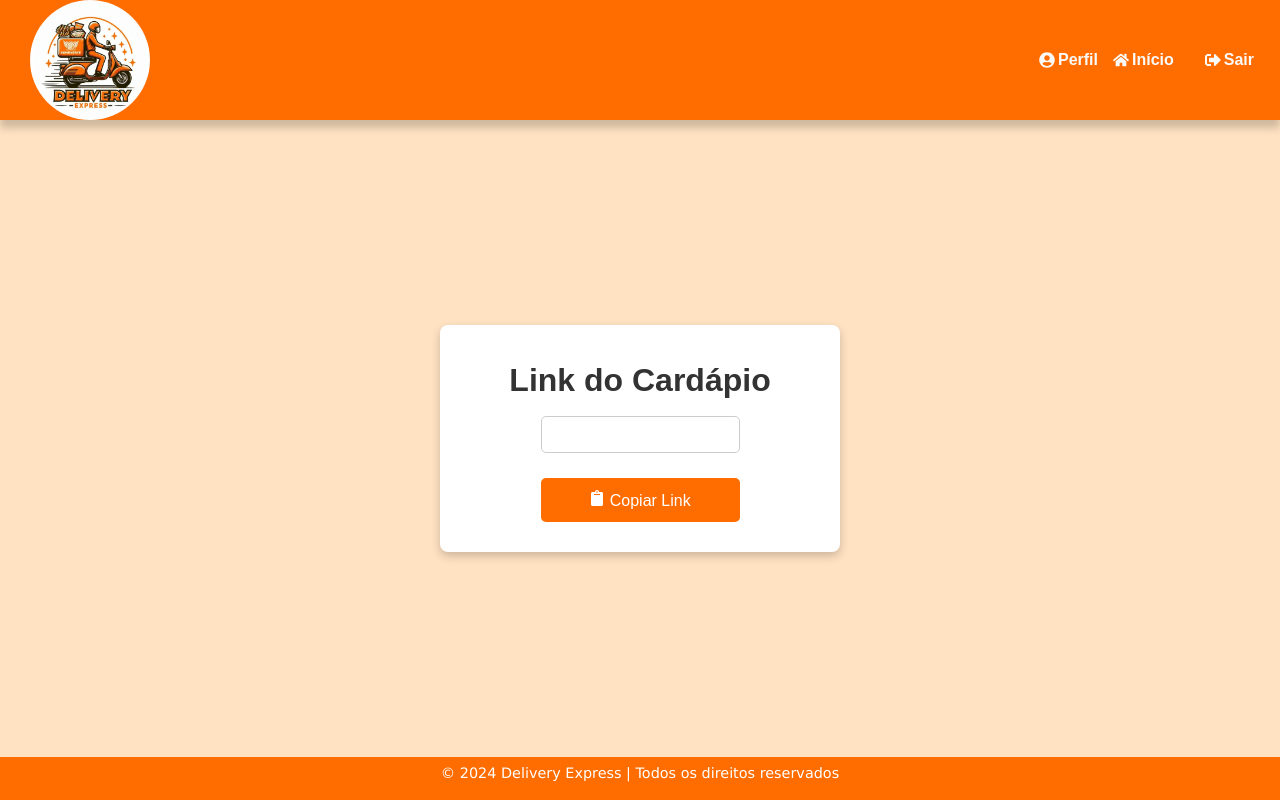
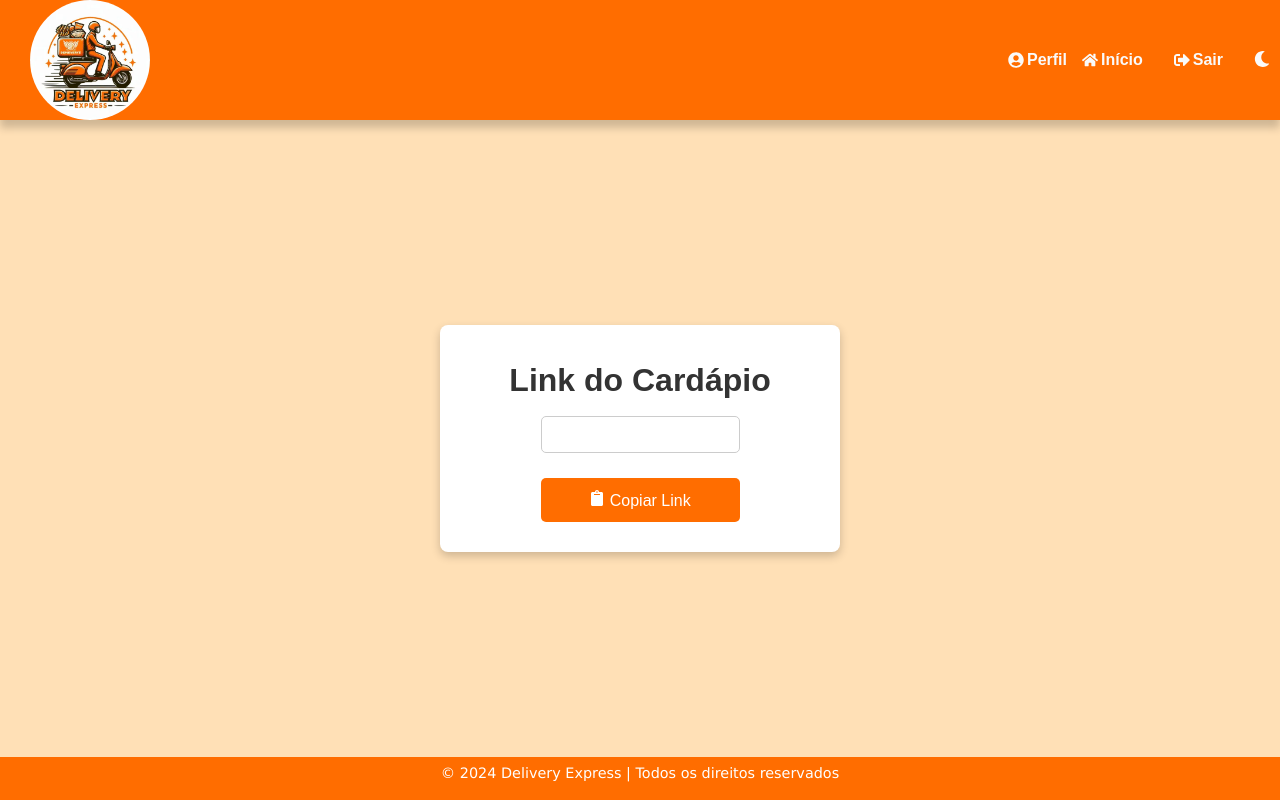
Before and after one commit to FlaviaVGQ/delivery-frontend, a React (Create React App) app: page /link in a window 1280 px wide. Built offline with nearby package versions, Linux system fonts and the light colour scheme.

Commit message:
Update: adicionar suporte ao modo escuro em linkPage index.js

```diff
--- a/src/linkPage/index.js
+++ b/src/linkPage/index.js
@@ -1,12 +1,14 @@
 import React, { useState, useEffect } from 'react';
 import {Link } from 'react-router-dom';
-import {FaUserCircle, FaSignOutAlt, FaClipboard, FaHome} from 'react-icons/fa';
+import {FaUserCircle, FaSignOutAlt, FaClipboard, FaHome, FaSun, FaMoon} from 'react-icons/fa';
 import './linkpage.css';
 
 const LinkPage = () => {
     const [menuLink, setMenuLink] = useState('');
     const [copied, setCopied] = useState(false);
     const userId = localStorage.getItem('userId');
+    const [darkMode, setDarkMode] = useState(false);
+
 
     useEffect(() => {
         if (userId) {
@@ -22,20 +24,32 @@ const LinkPage = () => {
                 .catch(err => console.error('Erro ao copiar o link: ', err));
         }
     };
+    const toggleDarkMode = () => {
+        setDarkMode(!darkMode);
+    };
+
 
     return (
-        <div className="create-link-page">
+        <div className={`admin-homepage-container ${darkMode ? 'dark' : ''}`}>
             <header className="admin-homepage-header">
                 <img src="/logo.png" alt="Logo" className="admin-homepage-logo" />
                 <nav className="admin-homepage-nav">
                     <ul className="nav-list">
-                        <li><Link to="/restaurante"><FaUserCircle/> Perfil</Link></li>
-                        <li><Link to="/home"><FaHome/> Início</Link></li>
-                        <li><Link to="/" className="logout-button"><FaSignOutAlt/> Sair</Link></li>
+                        <li><Link to="/restaurante"><FaUserCircle /> Perfil</Link></li>
+                        <li><Link to="/home"><FaHome /> Início</Link></li>
+                        <li><Link to="/" className="logout-button"><FaSignOutAlt /> Sair</Link></li>
+                        <li>
+                            <button
+                                onClick={toggleDarkMode}
+                                className="dark-mode-toggle"
+                                aria-label="Toggle dark mode"
+                            >
+                                {darkMode ? <FaSun /> : <FaMoon />}
+                            </button>
+                        </li>
                     </ul>
                 </nav>
             </header>
-
             <main className="create-link-main">
                 <div className="form-container">
                     <h1>Link do Cardápio</h1>
```
